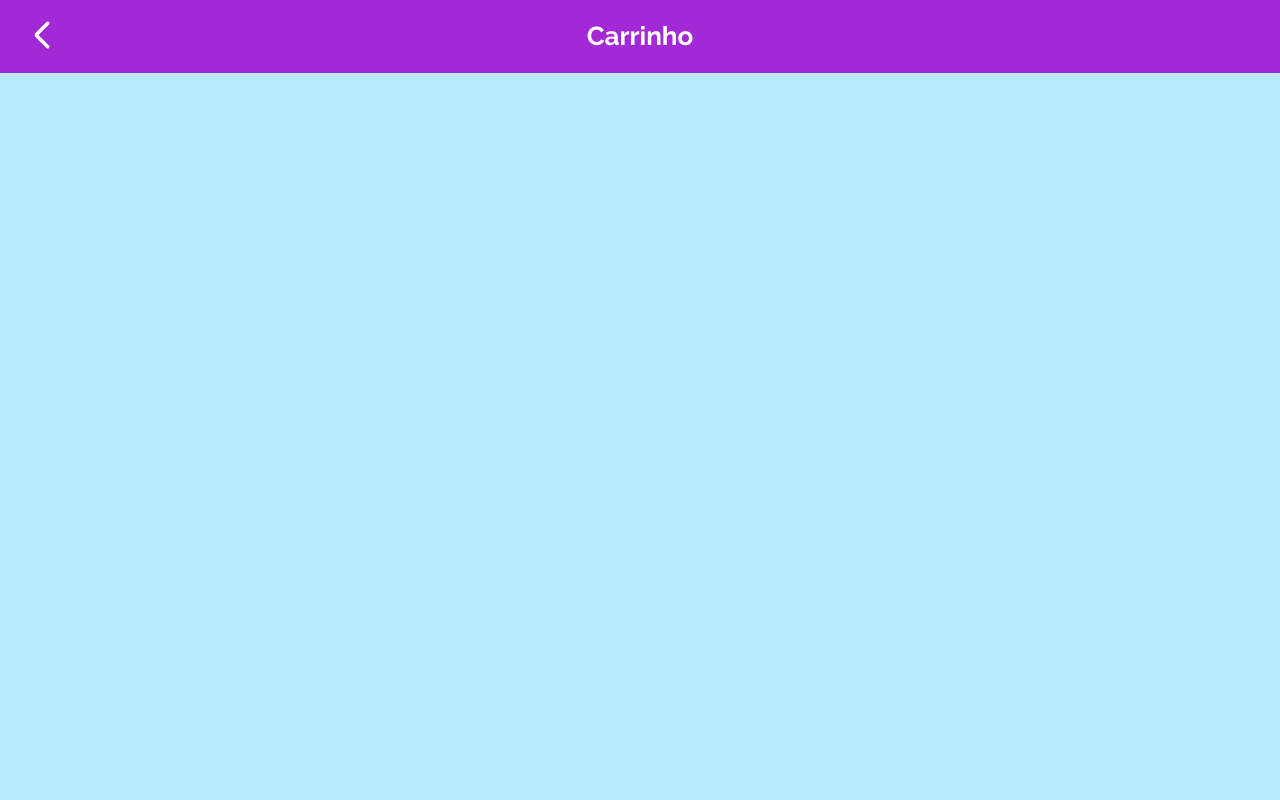
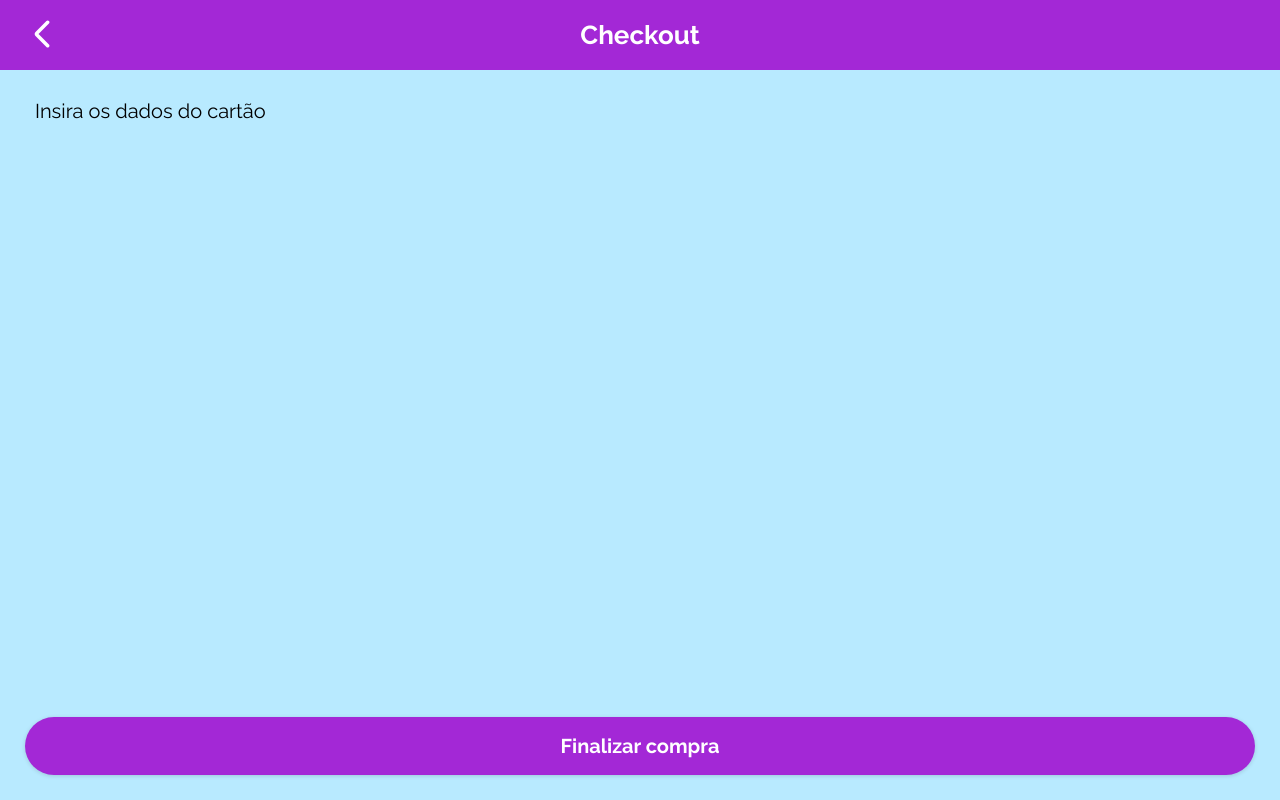
Before and after one commit to bandeira-de-melo/e-commerce-Pet-Request-Frontend, a React (Create React App) app: page /checkout in a window 1280 px wide. Built offline with nearby package versions, Linux system fonts and the light colour scheme; some icons are missing.

Commit message:
feat: cart page promisse

```diff
--- a/src/components/Button.js
+++ b/src/components/Button.js
@@ -5,9 +5,9 @@ export const Button = styled.button`
   justify-content: center;
   align-items: center;
   width: 100%;
-  height: 46px;
+  height: 58px;
   border: none;
-  border-radius: 5px;
+  border-radius: 30px;
   background: #A328D6;
   cursor: pointer;
   box-shadow: 0px 1px 4px rgba(0, 0, 0, 0.15);
--- a/src/pages/Cart.js
+++ b/src/pages/Cart.js
@@ -1,22 +1,48 @@
 import React from "react"
-// import { useNavigate } from "react-router-dom"
-// import axios from "axios"
+import { Link } from "react-router-dom"
+import axios from "axios"
 
 import styled from "styled-components"
 import { Icon } from '@iconify/react';
-// import { Input } from "../components/Input"
-// import { Button } from "../components/Button"
+import { Button } from "../components/Button"
 // import { UserContext } from "../context/UserContext"
 
 export default function Cart() {
+    const [cartProducts, setCartProducts] = useState([])
+
+    const BASE_URL = "http://localhost:5000"
+
+    async function sumItems() {
+
+        axios.get(`${BASE_URL}/cart`)
+            .then((res) => {
+                console.log(res.data);
+                setCartProducts = res.data;
+            })
+            .catch((err) => {
+                console.log(err.response.data);
+            })
+    }
 
     return (
         <Container>
             <Header>
-                <Icon icon="material-symbols:arrow-back-ios-new-rounded" width="34px" color="#FFFFFF" />
+                <Link to="/home">
+                    <Icon icon="material-symbols:arrow-back-ios-new-rounded" width="34px" color="#FFFFFF" />
+                </Link>
                 <h1>Carrinho</h1>
-                <Icon icon="mdi:logout" width="34px" color="#FFFFFF" />
+                <Link to="/">
+                    <Icon icon="mdi:logout" width="34px" color="#FFFFFF" />
+                </Link>
             </Header>
+            <CartContainer>
+                <Item>Produto</Item>
+            </CartContainer>
+            <Total>
+                <p>Total</p>
+                <p>{() => sumItems()}</p>
+            </Total>
+            <Button>Continuar</Button>
         </Container>
     )
 }
@@ -26,9 +52,10 @@ const Container = styled.div`
     flex-direction: column;
     width: 100vw;
     height: 100vh;
-    box-sizing: border-box;
     justify-content: space-between;
     align-items: center;
+    box-sizing: border-box;
+    padding: 100px 25px 25px 25px;
     background: #B8EAFF;
 `
 
@@ -38,7 +65,7 @@ const Header = styled.header`
     top: 0;
     left: 0;
     width: 100%;
-    height: 73px;
+    height: 70px;
     align-items: center;
     justify-content: space-between;
     box-sizing: border-box;
@@ -54,3 +81,42 @@ const Header = styled.header`
         color: #FFFFFF;
     }
 `
+
+const CartContainer = styled.div`
+    display: flex;
+    flex-direction: column;
+    width: 100%;
+    height: 100%;
+    box-sizing: border-box;
+    padding: 25px;
+    margin-bottom: 25px;
+    border: none;
+    border-radius: 30px;
+    box-shadow: 0px 1px 4px rgba(0, 0, 0, 0.15);
+    background: #FFFFFF;
+`
+
+const Item = styled.div`
+    display: flex;
+`
+
+const Total = styled.div`
+    display: flex;
+    width: 100%;
+    height: 70px;
+    align-items: center;
+    justify-content: space-between;
+    box-sizing: border-box;
+    margin-bottom: 25px;
+    padding: 15px 25px;
+    border: none;
+    border-radius: 30px;
+    box-shadow: 0px 1px 4px rgba(0, 0, 0, 0.15);
+    background: #FFFFFF;
+
+    p {
+        font-weight: 400;
+        font-size: 24px;
+        line-height: 28px;
+    }
+`
--- a/src/pages/Checkout.js
+++ b/src/pages/Checkout.js
@@ -1,13 +1,13 @@
 import React from "react"
-import { useNavigate, Link } from "react-router-dom"
+import { Link } from "react-router-dom"
 // import axios from "axios"
 
 import styled from "styled-components"
 import { Icon } from '@iconify/react';
-// import { Button } from "../components/Button"
+import { Button } from "../components/Button"
 // import { UserContext } from "../context/UserContext"
 
-export default function Cart() {
+export default function Checkout() {
 
     // const navigate = useNavigate()
 
@@ -17,11 +17,13 @@ export default function Cart() {
                 <Link to="/cart">
                     <Icon icon="material-symbols:arrow-back-ios-new-rounded" width="34px" color="#FFFFFF" />
                 </Link>
-                <h1>Carrinho</h1>
+                <h1>Checkout</h1>
                 <Link to="/">
                     <Icon icon="mdi:logout" width="34px" color="#FFFFFF" />
                 </Link>
             </Header>
+            <p>Insira os dados do cartão</p>
+            <Button>Finalizar compra</Button>
         </Container>
     )
 }
@@ -31,10 +33,18 @@ const Container = styled.div`
     flex-direction: column;
     width: 100vw;
     height: 100vh;
+    justify-content: space-between;
     box-sizing: border-box;
-    justify-content: space-between;
-    align-items: center;
+    padding: 100px 25px 25px 25px;
     background: #B8EAFF;
+
+    p {
+        margin-left: 10px;
+        font-weight: 400;
+        font-size: 20px;
+        line-height: 23px;
+        color: #000000;
+    }
 `
 
 const Header = styled.header`
@@ -43,7 +53,7 @@ const Header = styled.header`
     top: 0;
     left: 0;
     width: 100%;
-    height: 73px;
+    height: 70px;
     align-items: center;
     justify-content: space-between;
     box-sizing: border-box;
```
